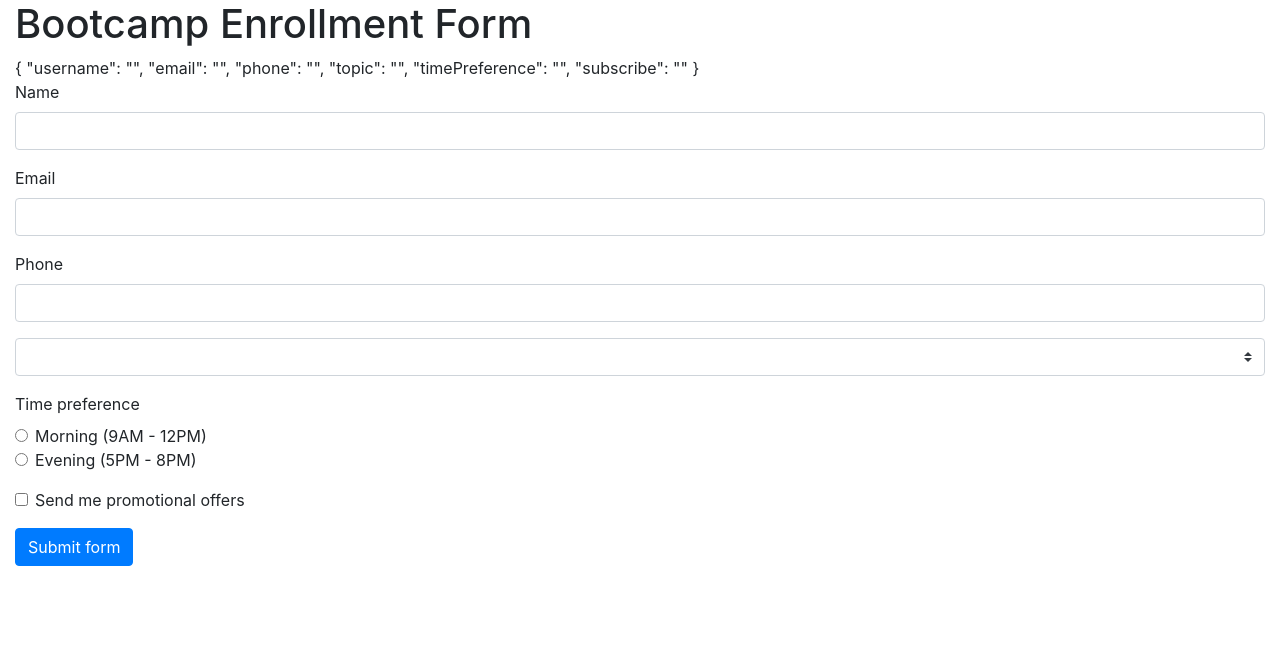
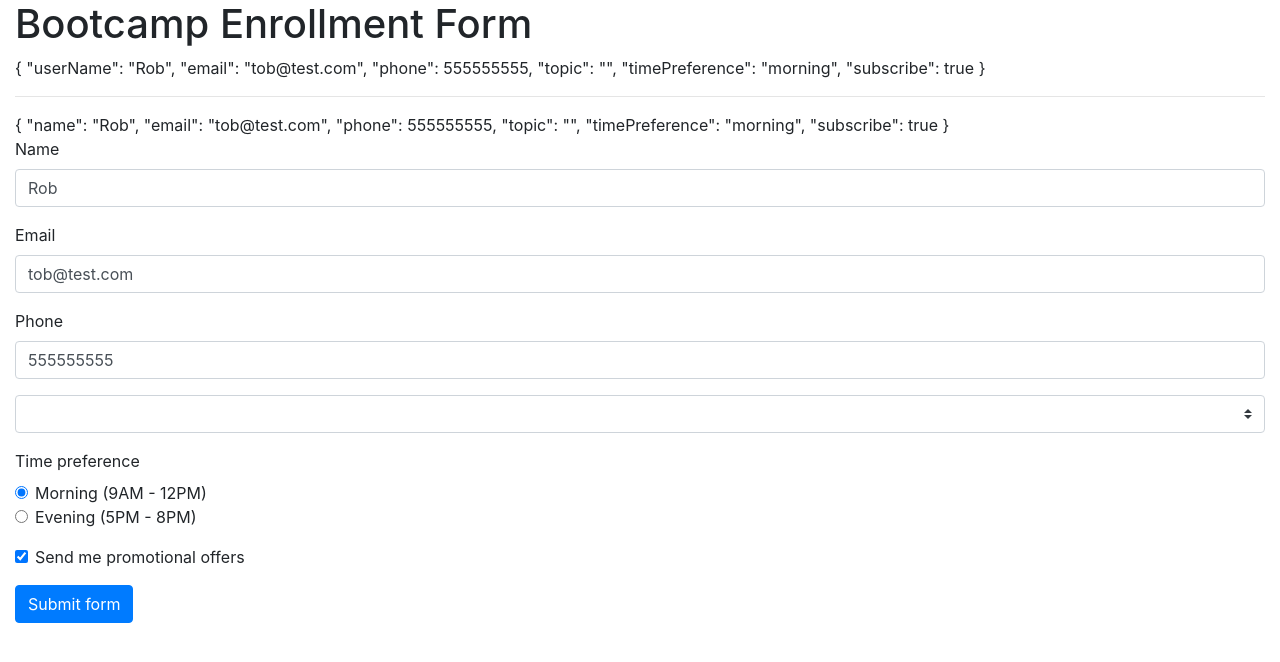
Before and after one commit to NemanjaT2/Angular9Forms, an Angular app: page / in a window 1280 px wide. Shown: the top 662 px of the page. Built offline with nearby package versions, Linux system fonts and the light colour scheme.

Commit message:
Finished forms with ngModel two way binding

```diff
--- a/src/app/app.component.html
+++ b/src/app/app.component.html
@@ -1,25 +1,29 @@
-<div class="container-fluid">
+<div class="container-fluid mb-5">
   <h1>Bootcamp Enrollment Form</h1>
   <form #userForm="ngForm">
 
+
+    <!-- TODO: form values !delete -->
     {{ userForm.value | json}}
-
+    <hr/>
+    <!-- TODO: userModel values  !delete -->
+    {{ userModel | json}}
 
     <div class="form-group">
       <label>Name</label>
-      <input type="text" class="form-control" ngModel name="username">
+      <input type="text" class="form-control" [(ngModel)]="userModel.name" name="userName">
     </div>
     <div class="form-group">
       <label>Email</label>
-      <input type="email" class="form-control" ngModel name="email">
+      <input type="email" class="form-control" [(ngModel)]="userModel.email"  name="email">
     </div>
     <div class="form-group">
       <label>Phone</label>
-      <input type="tel" class="form-control" ngModel name="phone">
+      <input type="tel" class="form-control" [(ngModel)]="userModel.phone" gModel name="phone">
     </div>
 
     <div class="form-group">
-      <select class="custom-select" ngModel name="topic">
+      <select class="custom-select" [(ngModel)]="userModel.topic"  name="topic">
         <option selected>I am interested in</option>
         <option *ngFor="let topic of topics">{{ topic }}</option>
       </select>
@@ -28,17 +32,17 @@
     <div class="mb-3">
       <label>Time preference</label>
       <div class="form-check">
-        <input type="radio" name="timePreference" value="morning" ngModel class="form-check-input">
+        <input type="radio" name="timePreference" value="morning" [(ngModel)]="userModel.timePreference"  class="form-check-input">
         <label class="form-check-label">Morning (9AM - 12PM)</label>
       </div>
       <div class="form-check">
-        <input type="radio" name="timePreference" value="evening" ngModel class="form-check-input">
+        <input type="radio" name="timePreference" value="evening" [(ngModel)]="userModel.timePreference"  class="form-check-input">
         <label class="form-check-label">Evening (5PM - 8PM)</label>
       </div>
     </div>
 
     <div class="form-check mb-3">
-      <input type="checkbox" class="form-check-input" ngModel name="subscribe">
+      <input type="checkbox" class="form-check-input" [(ngModel)]="userModel.subscribe"  name="subscribe">
       <label class="form-check-label">
         Send me promotional offers
       </label>
--- a/src/app/app.component.ts
+++ b/src/app/app.component.ts
@@ -1,4 +1,5 @@
 import { Component } from '@angular/core';
+import { User } from './user';
 
 @Component({
   selector: 'app-root',
@@ -9,4 +10,6 @@ export class AppComponent {
   title = 'angular-tdf';
 
   topics = ['Angular', 'React', 'Vue'];
+
+  userModel = new User('Rob', 'tob@test.com', 555555555, '', 'morning', true);
 }
--- /dev/null
+++ b/src/app/user.ts
@@ -0,0 +1,10 @@
+export class User {
+  constructor(
+    public name: string,
+    public email: string,
+    public phone: number,
+    public topic: string,
+    public timePreference: string,
+    public subscribe: boolean
+  ) {}
+}
```
Also changed, not shown: 1 other file (tests, documents, lock files or other folders).
